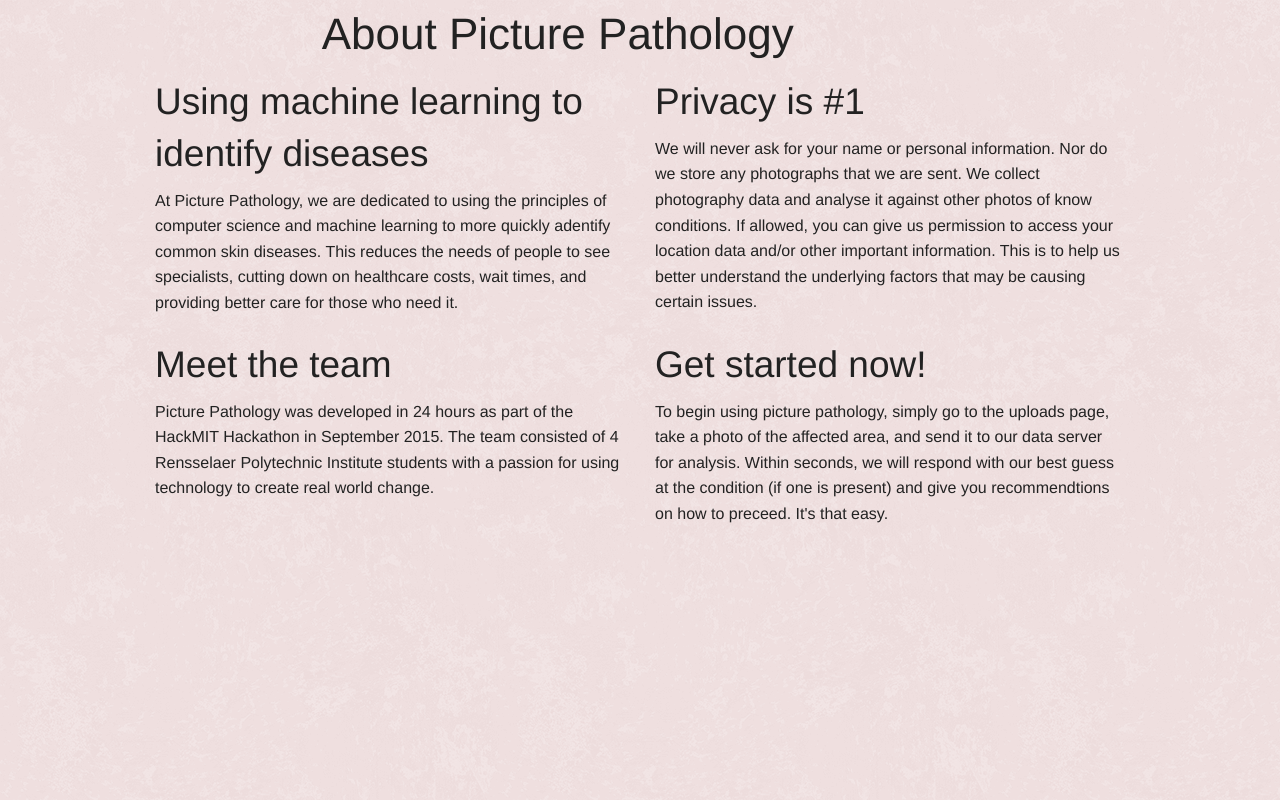
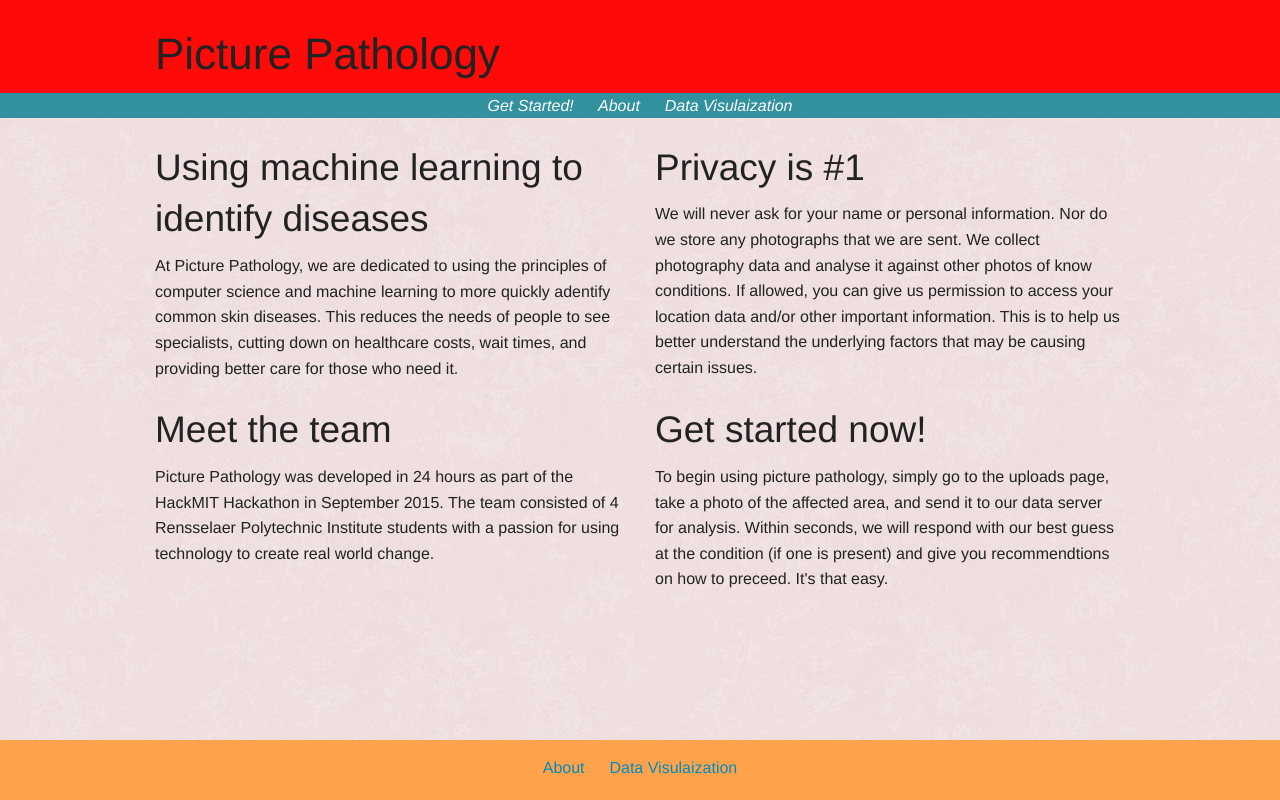
Before and after one commit to Mizerb/Picture-Pathology, a Flask app: page /about/ in a window 1280 px wide. Run offline with Flask 2, Linux system fonts and the light colour scheme; some libraries are stand-ins or nearby versions.

Commit message:
Done for real this time

```diff
--- a/static/css/site.css
+++ b/static/css/site.css
@@ -1,33 +1,23 @@
+html,
 body {
-	background-image: url(/static/resources/Themes/pink_rice/pink_rice.png);
-	background-repeat: repeat;
-
+  margin:0;
+  padding:0;
+  height:100%;
 }
 
-#photoUploadForm {
-	display: block;
-	margin-left: auto;
-	margin-right: auto;
-	border-width: 5px;
-	max-height: 900px;
-	max-width: 900px;
-	background-image: url(/static/resources/Themes/brushed/brushed.png);
+/*CONTAINER CLASS FOR ENTIRE BODY*/
+#container {
+  min-height:100%;
+  position:relative;
+	background-image: url(../resources/Themes/pink_rice/pink_rice.png);
 	background-repeat: repeat;
 }
+/*END CONTAINER*/
 
-#image {
-	display: block;
-	margin-left: auto;
-	margin-right: auto;
-}
-
+/*HEADER INFORMATION*/
 #siteTitle {
 	padding-top: 20px;
 	background-color: #FF0909;
-}
-
-#logo {
-	font-family: 'Neuton', serif;
 }
 
 #navBar {
@@ -42,26 +32,48 @@
 #navBar a:hover {
 	color: #3DCD3D;
 }
+/*END HEADER*/
 
+/*MAIN PAGE CONTENT*/
+#content {
+   padding-bottom:60px;
+}
 
-footer{
-	margin-top: 50px;
+#photoUploadForm {
+	display: block;
+	margin-left: auto;
+	margin-right: auto;
+	border-width: 5px;
+	max-height: 900px;
+	max-width: 900px;
+	background-image: url(../resources/Themes/brushed/brushed.png);
+	background-repeat: repeat;
+}
+
+#image {
+	display: block;
+	margin-left: auto;
+	margin-right: auto;
+}
+/*END PAGE CONTENT*/
+
+/*PAGE FOOTER*/
+#footer {
+
 	background-color: #FFA24C;
-	margin-bottom: 0;
-	bottom: 0;
-	width: 100%;
-	height: 50px;
-}
+  position:absolute;
+  bottom:0;
+  width:100%;
+  height:60px;   }
 footer p {
 	text-align: center;
 	padding-top: 15px;
 }
+/*END FOOTER*/
 
 
-
-
-/*red: FF0909
+/*Color scheme:
+red: FF0909
 	blue: 31919F
 	orange: FFA24C
-	green: 3DCD3D
-*/
+	green: 3DCD3D*/
--- a/templates/about.html
+++ b/templates/about.html
@@ -9,14 +9,25 @@
     <script src="{{ url_for('static', filename='js/vendor/modernizr.js') }}"></script>
 </head>
 <body>
+<div id="container">
 
-  <!-- Site Title -->
-  <div class="row">
-    <div class="large-8 large-centered columns">
-      <h1 class="centered">About Picture Pathology</h1>
+  <div id="header">
+  <!-- SITE LAYOUT -->
+    <div id="siteTitle">
+      <div class="row">
+        <div class="small-centered medium-centered arge-uncentered  columns">
+            <h1 class="small-only-text-center" id="logo">Picture Pathology</h1>
+        </div>
+      </div>
+
+      <p id="navBar">
+      <a href="index.html">Get Started!</a> &emsp; <a href="about.html">About</a> &emsp;  <a href="data.html">Data Visulaization</a>
+      </p>
     </div>
+  <!-- SITE LAYOUT END -->
   </div>
 
+  <div id="content">
   <div class="row">
     <div class="large-6 left columns">
       <h2>Using machine learning to identify diseases</h2>
@@ -38,9 +49,18 @@
       <p>To begin using picture pathology, simply go to the uploads page, take a photo of the affected area, and send it to our data server for analysis. Within seconds, we will respond with our best guess at the condition (if one is present) and give you recommendtions on how to preceed. It's that easy.</p>
     </div>
   </div>
+  </div>
 
-
-
+  <div id="footer">
+  <!-- SITE FOOTER -->
+  <footer>
+    <div class="large-12 small-12 small-centered large-centered columns">
+      <p><a href="about.html">About</a> &emsp; <a href="data.html">Data Visulaization</a> </p>
+    </div>
+  </footer>
+  <!-- END FOOTER -->
+  </div>
+</div>
 	<script src="{{ url_for('static', filename='js/vendor/jquery.js') }}"></script>
   <script src="{{ url_for('static', filename='js/site.js') }}"></script>
   <script src="{{ url_for('static', filename='js/foundation.min.js') }}"></script>
```
Also changed, not shown: templates/data.html (+29 -5 lines), templates/index.html (+22 -8 lines).
